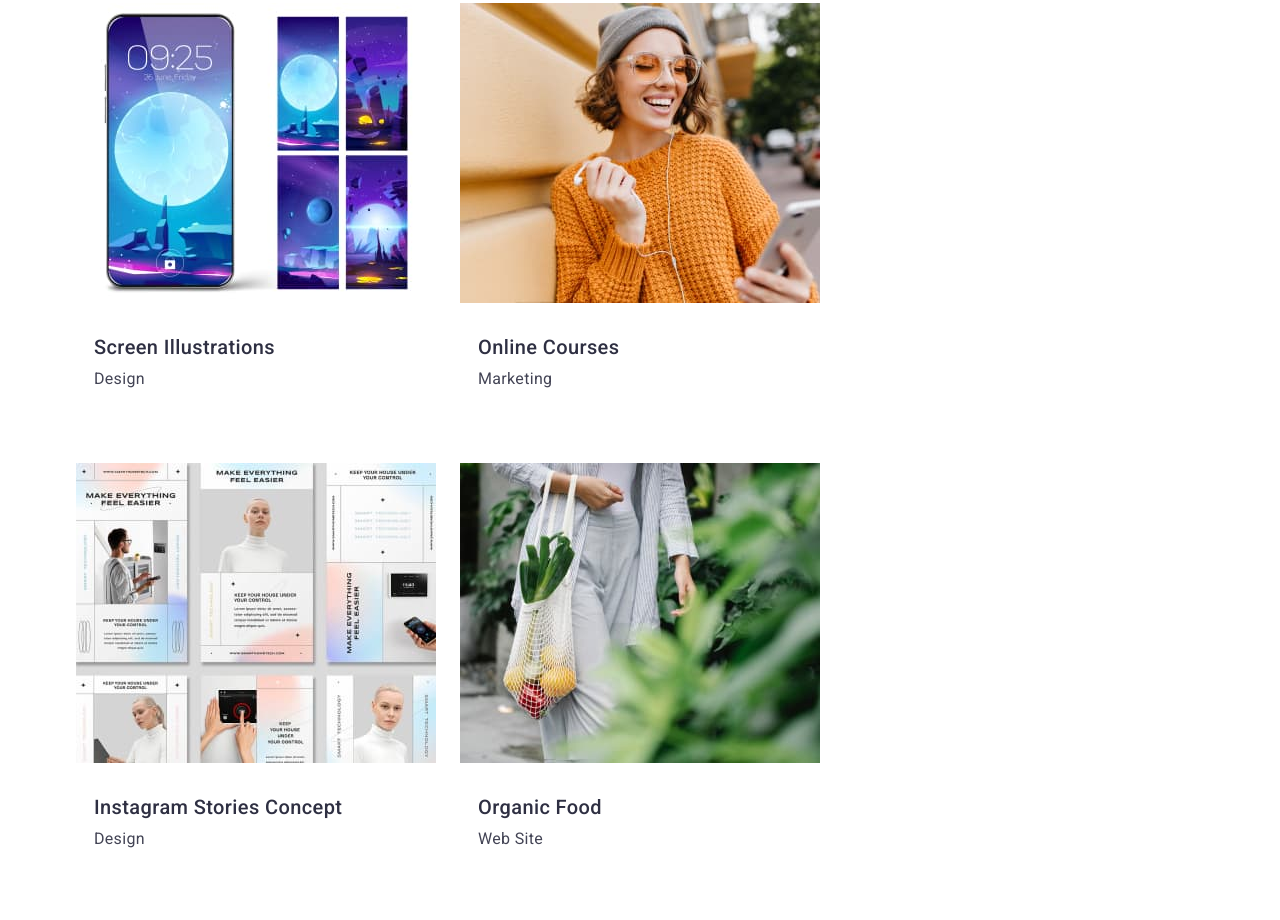
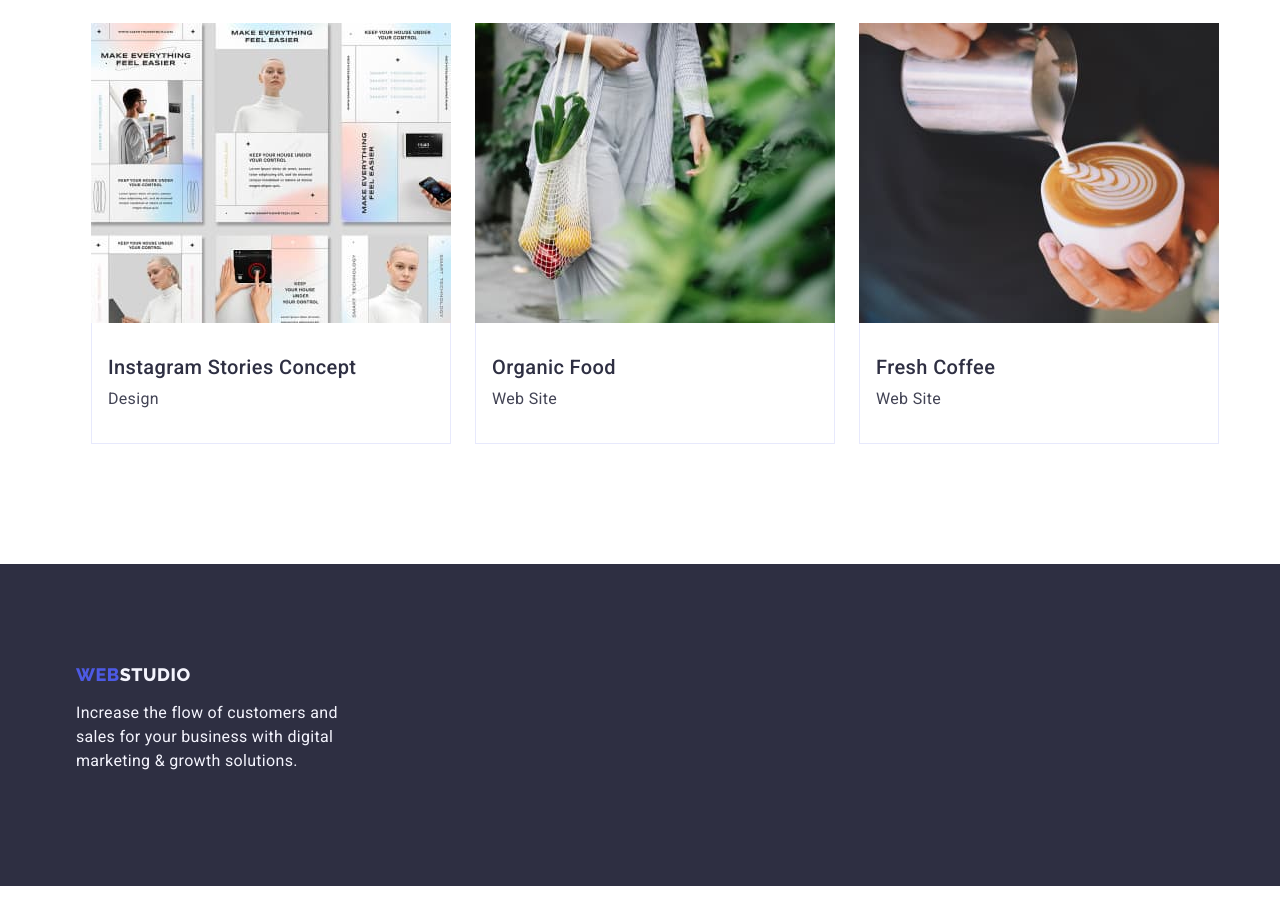
Before and after one commit to Pantherstich/goit-markup-hw-03, a plain HTML site: page portfolio.html in a window 1280 px wide. Shown: the part 1205-2125 px from the top of the page. After the commit the page ends 2091 px from the top, so only its background shows below. Drawn offline with nearby package versions, Linux system fonts and the light colour scheme.

Commit message:
semifinal

```diff
--- a/css/styles.css
+++ b/css/styles.css
@@ -43,7 +43,7 @@ body {
 
 .container {
   width: 1158px;
-  padding: 0 15px;
+  padding: 0 15px 0 15px;
   display: flex;
   margin: 0 auto;
 }
@@ -168,14 +168,15 @@ header > .container {
 .about {
   padding: 120px 0;
 }
-.about-item {
-  flex-basis: calc((100% - 3 * 24px) / 4);
-}
+
 .about-list {
   padding-left: 0;
   padding-right: 0;
   display: flex;
-  gap: 40px;
+  gap: 24px;
+}
+.about-item {
+  width: calc((100% - 72px) / 4);
 }
 .about-title {
   display: none;
@@ -268,7 +269,7 @@ header > .container {
   color: #2e2f42;
 }
 .team-list {
-  flex-basis: calc((100% - 72px) / 4);
+  width: calc((100% - 72px) / 4);
   border-radius: 0px 0px 4px 4px;
   background-color: #fff;
 }
@@ -287,6 +288,7 @@ header > .container {
 
 /* Підвал */
 .footer {
+  padding: 100px 0;
   height: 322px;
   font-style: normal;
   font-weight: 400;
@@ -296,15 +298,12 @@ header > .container {
   color: #f4f4fd;
   background-color: var(--heading-text-color);
 }
-.footer > .container p {
-  padding-top: 18px;
-  width: 264px;
-}
-.footer > .container {
-  padding-top: 100px;
+.footer-container {
+  flex-direction: column;
 }
 
 .logo-footer {
+  display: block;
   font-family: 'Raleway', sans-serif;
   font-style: normal;
   font-weight: 800;
@@ -313,9 +312,13 @@ header > .container {
   letter-spacing: 0.03em;
   text-transform: uppercase;
   color: #4d5ae5;
+  margin-bottom: 16px;
 }
 .logo-footer-web {
   color: #f4f4fd;
+}
+.footer-text {
+  max-width: 264px;
 }
 
 /* Portfolio */
@@ -323,7 +326,11 @@ header > .container {
 .image .container {
   display: flex;
 } */
-.button-section .container {
+.gallery-flex {
+  flex-direction: column;
+}
+.image-filter-list {
+  margin-bottom: 72px;
   margin-top: 96px;
   display: flex;
   gap: 24px;
@@ -339,7 +346,7 @@ header > .container {
   font-size: 16px;
   line-height: 1.5;
   letter-spacing: 0.04em;
-  color: #4d5ae5;
+  color: var(--accent-color);
   background-color: #f4f4fd;
   border-radius: 4px;
   /* height: 48px; */
@@ -347,7 +354,7 @@ header > .container {
 }
 .button:hover,
 .button:focus {
-  border: 1px solid var(--accent-color);
+  border: 1px solid transparent;
   background-color: var(--accent-color);
   color: #fff;
   cursor: pointer;
@@ -356,21 +363,19 @@ header > .container {
 .gallery {
   padding-bottom: 120px;
 }
+.gallery-list {
+  display: flex;
+  gap: 24px;
+  flex-wrap: wrap;
+  column-gap: 24px;
+  row-gap: 48px;
+}
 .gallery-title {
   display: none;
 }
-.gallery .container {
-  margin-top: 72px;
-  padding-left: 0;
-  margin-left: 0;
-  margin-right: 0;
-  display: flex;
-  width: 1128px;
-  gap: 24px;
-  flex-wrap: wrap;
-}
+
 .gallery-list-title {
-  margin-top: 32px;
+  margin-bottom: 8px;
   font-style: normal;
   font-weight: 500;
   font-size: 20px;
@@ -387,13 +392,12 @@ header > .container {
   letter-spacing: 0.02em;
   color: #434455;
 }
+.gallery-describtion {
+  padding: 32px 16px;
+  border: 1px solid #e7e9fc;
+  border-top: none;
+}
 
-.foto-flex:nth-child(n-3) {
-  margin-bottom: 48px;
-}
-.foto-flex p {
-  margin-left: 18px;
-}
-.foto-flex h2 {
-  margin-left: 18px;
-}
+/* .foto-flex {
+  width: calc((100% - 48px) / 3);
+} */
--- a/portfolio.html
+++ b/portfolio.html
@@ -19,9 +19,9 @@
     <title>Portfolio</title>
   </head>
   <body>
-    <header>
+    <header class="header-section">
       <div class="container">
-        <nav>
+        <nav class="navigation">
           <a href="./index.html" class="logo-nav link"
             >Web<span class="logo-web">Studio</span></a
           >
@@ -54,9 +54,10 @@
       </div>
     </header>
     <main>
+      <section class="gallery">
+        <div class="gallery-flex container">
           <!-- <section> -->
           <h1 hidden>Image filter</h1>
-      <section class="button-section container">
           <ul class="image-filter-list list container">
             <li><button type="button" class="button">All</button></li>
             <li><button type="button" class="button">Web Site</button></li>
@@ -64,82 +65,92 @@
             <li><button type="button" class="button">Design</button></li>
             <li><button type="button" class="button">Marketing</button></li>
           </ul>
-      </section>
-      <section class="gallery container">
+
           <ul class="gallery-list list container">
             <li class="foto-flex">
               <a href="" class="link">
                 <img src="./images/portfolio-1.jpg" alt="photo" width="360" />
-              <h2 class="gallery-list-title">Banking App Interface Concept</h2>
+                <div class="gallery-describtion">
+                  <h2 class="gallery-list-title">
+                    Banking App Interface Concept
+                  </h2>
                   <p class="gallery-list-item">App</p>
+                </div>
               </a>
             </li>
             <li class="foto-flex">
               <a href="" class="link">
                 <img src="./images/portfolio-2.jpg" alt="photo" width="360" />
-              <h2 class="gallery-list-title">Cashless Payment</h2>
+                <div class="gallery-describtion"><h2 class="gallery-list-title">Cashless Payment</h2>
                 <p class="gallery-list-item">Marketing</p>
+                </div>
               </a>
             </li>
             <li class="foto-flex">
               <a href="" class="link">
                 <img src="./images/portfolio-3.jpg" alt="photo" width="360" />
+                <div class="gallery-describtion">
                 <h2 class="gallery-list-title">Meditation App</h2>
                 <p class="gallery-list-item">App</p>
+                </div>
            </a>
             </li>
             <li class="foto-flex">
               <a href="" class="link">
                 <img src="./images/portfolio-4.jpg" alt="photo" width="360" />
+                 <div class="gallery-describtion">
                   <h2 class="gallery-list-title">Taxi Service</h2>
-              <p class="gallery-list-item">Marketing</p>
+                <p class="gallery-list-item">Marketing</p></div>
               </a>
             </li>
             <li class="foto-flex">
               <a href="" class="link">
                 <img src="./images/portfolio-5.jpg" alt="photo" width="360" />
+                 <div class="gallery-describtion">
                   <h2 class="gallery-list-title">Screen Illustrations</h2>
                   <p class="gallery-list-item">Design</p>
+                  </div>
                              </a>
             </li>
             <li class="foto-flex">
               <a href="" class="link">
                 <img src="./images/portfolio-6.jpg" alt="photo" width="360" />
-              <h2 class="gallery-list-title">Online Courses</h2>
-              <p class="gallery-list-item">Marketing</p>
+                 <div class="gallery-describtion"><h2 class="gallery-list-title">Online Courses</h2>
+                <p class="gallery-list-item">Marketing</p</div>>
               </a>
             </li>
             <li class="foto-flex">
               <a href="" class="link">
                 <img src="./images/portfolio-7.jpg" alt="photo" width="360" />
-              <h2 class="gallery-list-title">Instagram Stories Concept</h2>
+                 <div class="gallery-describtion"><h2 class="gallery-list-title">Instagram Stories Concept</h2>
                 <p class="gallery-list-item">Design</p>
-            </a>
+ </div>             </a>
             </li>
             <li class="foto-flex">
               <a href="" class="link">
                 <img src="./images/portfolio-8.jpg" alt="photo" width="360" />
-              <h2 class="gallery-list-title">Organic Food</h2>
-              <p class="gallery-list-item">Web Site</p>
+                 <div class="gallery-describtion"><h2 class="gallery-list-title">Organic Food</h2>
+                <p class="gallery-list-item">Web Site</p></div>
               </a>
             </li>
             <li class="foto-flex">
               <a href="" class="link">
                 <img src="./images/portfolio-9.jpg" alt="photo" width="360" />
-              <h2 class="gallery-list-title">Fresh Coffee</h2>
-              <p class="gallery-list-item">Web Site</p>
+                 <div class="gallery-describtion"><h2 class="gallery-list-title">Fresh Coffee</h2>
+                <p class="gallery-list-item">Web Site</p></div>
               </a>
             </li>
           </ul>
+        </div>
       </section>
       <!-- </section> -->
     </main>
     <footer class="footer">
-      <div class="container">
+      <div class="footer-container container">
         <a href="./index.html" class="logo-footer link"
           >Web<span class="logo-footer-web">Studio</span></a
         >
-        <p>
+        <p class="footer-text">
           Increase the flow of customers and sales for your business with
           digital marketing & growth solutions.
         </p>
```
Also changed, not shown: index.html (+6 -6 lines). Lines whose indentation alone changed are shown as unchanged.
